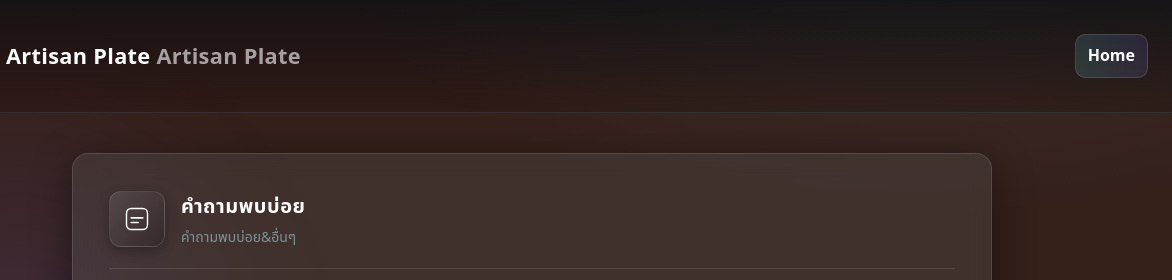
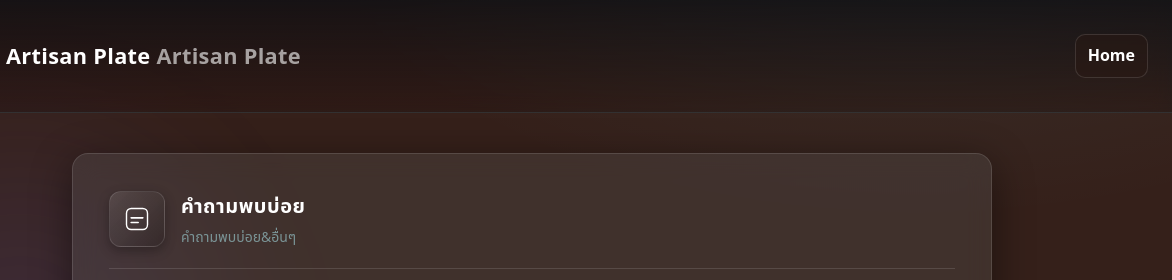
Before and after one commit to newNKC/Artisan-Plate, a plain HTML site: page QA.html in a window 1280 px wide. Shown: the top 280 px of the page, 108-1280 px from the left. Drawn offline with Linux system fonts and the light colour scheme.

Commit message:
Add files via upload

```diff
--- a/QA.css
+++ b/QA.css
@@ -48,33 +48,73 @@ body{
   background:linear-gradient(to bottom, rgba(11,15,20,.75), rgba(11,15,20,.25));
   border-bottom:1px solid var(--stroke);
 }
-.brand{display:flex; align-items:center; gap:10px; text-decoration:none; color:var(--txt)}
+
+.brand{
+  display:flex; align-items:center; gap:10px;
+  text-decoration:none;
+  color:var(--txt);
+}
+
 .brand-dot{
   width:10px; height:10px; border-radius:50%;
   background: radial-gradient(circle at 30% 30%, var(--primary), var(--primary-2));
   box-shadow:0 0 20px var(--primary);
 }
-.brand-text{font-weight:700; letter-spacing:.3px ; font-size: 1.36em;}
+
+.brand-text{
+  font-weight:700;
+  letter-spacing:.3px;
+  font-size: 1.36em;
+}
 .brand-text .sub{opacity:.6}
 
 .nav-toggle{display:none}
 .nav-list{display:flex; gap:18px; list-style:none; margin:0; padding:0}
+
+
 .nav-list a{
-  color:var(--txt); text-decoration:none; padding:8px 12px;
-  border-radius:10px; transition:.25s;
+  background: rgba(40, 25, 20, 0.6);
+  color: var(--txt);
+  text-decoration:none;
+  padding:8px 12px;
+  border-radius:10px;
+  transition:.25s;
 }
-.nav-list a:hover{background:var(--panel)}
+
+.nav-list a:visited,
+.nav-list a:active,
+.nav-list a:focus{
+  color: var(--txt);
+}
+
+.nav-list a:hover{
+  background: rgba(90, 60, 50, 0.8);
+  color: #fff;
+}
 
 @media (max-width: 880px){
   .nav-toggle{display:block}
   .nav-list{
-    position:absolute; right:16px; top:64px; flex-direction:column; gap:8px;
-    background:var(--glass); border:1px solid var(--stroke); padding:12px; border-radius:14px;
-    transform-origin:top right; transform:scale(.98); opacity:0; pointer-events:none; transition:.2s;
+    position:absolute; right:16px; top:64px;
+    flex-direction:column; gap:8px;
+    background:var(--glass);
+    border:1px solid var(--stroke);
+    padding:12px;
+    border-radius:14px;
+    transform-origin:top right;
+    transform:scale(.98);
+    opacity:0;
+    pointer-events:none;
+    transition:.2s;
     box-shadow: var(--shadow);
   }
-  .nav-list.open{transform:scale(1); opacity:1; pointer-events:auto}
+  .nav-list.open{
+    transform:scale(1);
+    opacity:1;
+    pointer-events:auto;
+  }
 }
+
 
 .btn{
   display:inline-flex; align-items:center; justify-content:center;
@@ -82,11 +122,11 @@ body{
   border:1px solid var(--stroke); transition:.25s; font-weight:600;
 }
 .btn-primary{
-  background:linear-gradient(90deg, rgba(110,243,255,.14), rgba(125,125,255,.14));
+  background:linear-gradient(90deg, rgba(255, 255, 255, 0.14), rgba(125,125,255,.14));
   color: var(--txt);
 }
 .btn-primary:hover{
-  box-shadow:0 6px 24px rgba(125,125,255,.25), inset 0 0 0 1px rgba(255,255,255,.05);
+  background:linear-gradient(90deg, rgba(110,243,255,.25), rgba(125,125,255,.25));
 }
 
 .wrap {
```
Also changed, not shown: index.html (+2 -2 lines).
